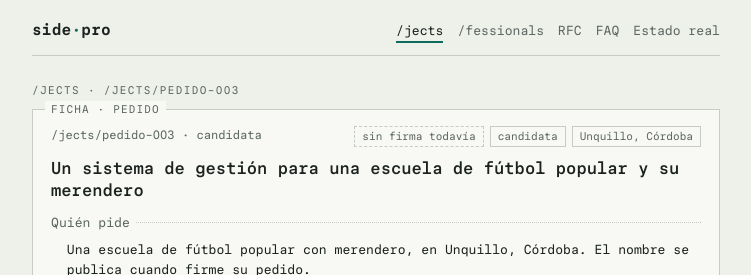
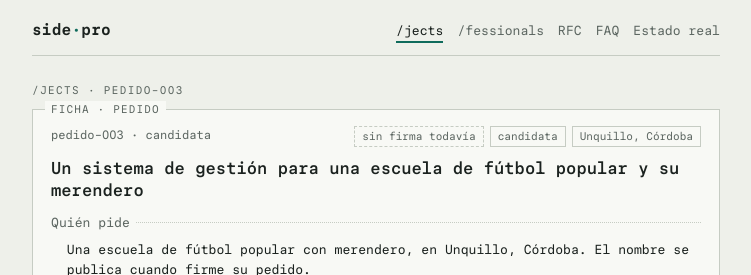
Before and after one commit to sideproorg/sidepro.github.io, a Jekyll site: the page built from _pedidos/pedido-003.md, in a window 1280 px wide. Shown: the top 275 px of the page, without its empty margins (264-1015 px from the left). Built offline with Jekyll 4.4.1, drawn with Linux system fonts in a browser that asks for light colours.

Commit message:
CNAME vuelve a pendiente hasta que el DNS esté listo; el código del pedido pasa de id (reservado por Jekyll) a codigo
Co-Authored-By: Claude Fable 5.1 <noreply@anthropic.com>
Claude-Session: https://claude.ai/code/session_01WyQD6qD1Gcs4Ff6pyMCYHH

```diff
--- a/_includes/ficha.html
+++ b/_includes/ficha.html
@@ -1,8 +1,8 @@
 {% comment %} Ficha "Pedido". Uso: {% include ficha.html p=pedido %} {% endcomment %}
 {% assign p = include.p %}
-<article class="ficha" aria-label="Ficha {{ p.id }}">
+<article class="ficha" aria-label="Ficha {{ p.codigo }}">
   <div class="top">
-    <span class="id">{{ p.id }}{% if p.estado == "ejemplo" %} · ejemplo{% elsif p.estado == "candidata" %} · candidata{% endif %}</span>
+    <span class="id">{{ p.codigo }}{% if p.estado == "ejemplo" %} · ejemplo{% elsif p.estado == "candidata" %} · candidata{% endif %}</span>
     <div class="chips">
       {% if p.estado == "ejemplo" %}<span class="chip ex">EJEMPLO, sin firma</span>{% elsif p.firmado != true %}<span class="chip ex">sin firma todavía</span>{% endif %}
       {% if p.estado == "candidata" %}<span class="chip">candidata</span>{% endif %}
--- a/_includes/jects-log.html
+++ b/_includes/jects-log.html
@@ -10,7 +10,7 @@
 │</span>
         <div class="body">
           <a href="{{ p.url | relative_url }}">
-            <span class="line1"><span class="h">{{ p.id }}</span><span>{{ p.actualizado | date: "%d/%m/%Y" }}</span>{% if p.estado == "en-curso" %}<span class="st curso">en curso</span>{% elsif p.estado == "abierta" %}<span class="st abierta">abierta</span>{% elsif p.estado == "cerrada" %}<span class="st">cerrada</span>{% else %}<span class="st cand">candidata</span>{% endif %}<span>etapa {{ p.etapa_n | default: 0 }}/5{% if p.etapa and p.etapa_n > 0 %} · {{ p.etapa | remove_first: p.etapa_n | strip | downcase }}{% endif %}</span></span>
+            <span class="line1"><span class="h">{{ p.codigo }}</span><span>{{ p.actualizado | date: "%d/%m/%Y" }}</span>{% if p.estado == "en-curso" %}<span class="st curso">en curso</span>{% elsif p.estado == "abierta" %}<span class="st abierta">abierta</span>{% elsif p.estado == "cerrada" %}<span class="st">cerrada</span>{% else %}<span class="st cand">candidata</span>{% endif %}<span>etapa {{ p.etapa_n | default: 0 }}/5{% if p.etapa and p.etapa_n > 0 %} · {{ p.etapa | remove_first: p.etapa_n | strip | downcase }}{% endif %}</span></span>
             <span class="t">{{ p.titulo }}</span>
             <span class="m">{{ p.ciudad }}{% if p.estado == "candidata" %} · todavía no se habló con ellos{% elsif p.firmado != true %} · sin firma todavía{% endif %}{% if p.estado == "cerrada" %} · postmortem publicado{% endif %}</span>
           </a>
--- a/_layouts/pedido.html
+++ b/_layouts/pedido.html
@@ -2,7 +2,7 @@
 layout: default
 ---
 <section>
-  <p class="eyebrow">/jects · {{ page.id }}</p>
+  <p class="eyebrow">/jects · {{ page.codigo }}</p>
   {% include ficha.html p=page %}
 </section>
 {% if content and content != "" %}
--- a/_pedidos/pedido-003.md
+++ b/_pedidos/pedido-003.md
@@ -1,5 +1,5 @@
 ---
-id: pedido-003
+codigo: pedido-003
 titulo: Un sistema de gestión para una escuela de fútbol popular y su merendero
 estado: candidata
 firmado: false
```
Also changed, not shown: _pedidos/pedido-001.md (+1 -1 lines), _pedidos/pedido-002.md (+1 -1 lines), README.md, 2 other files.
